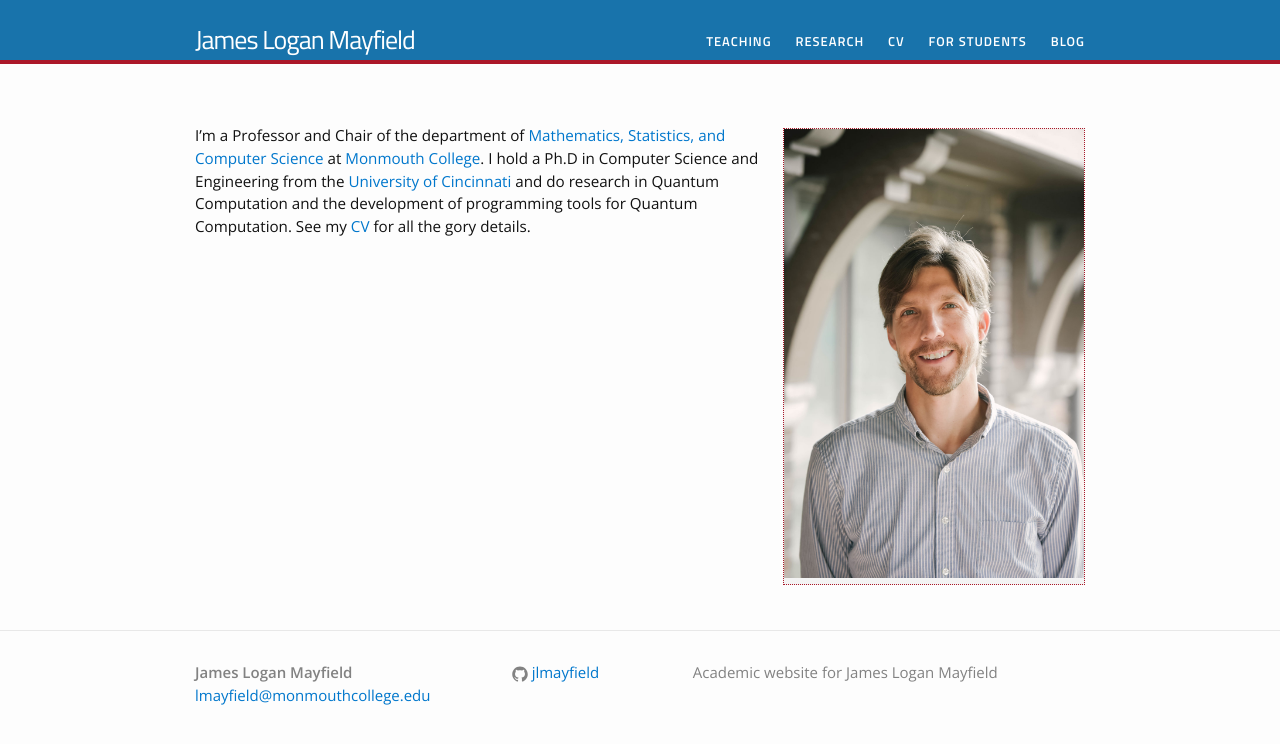
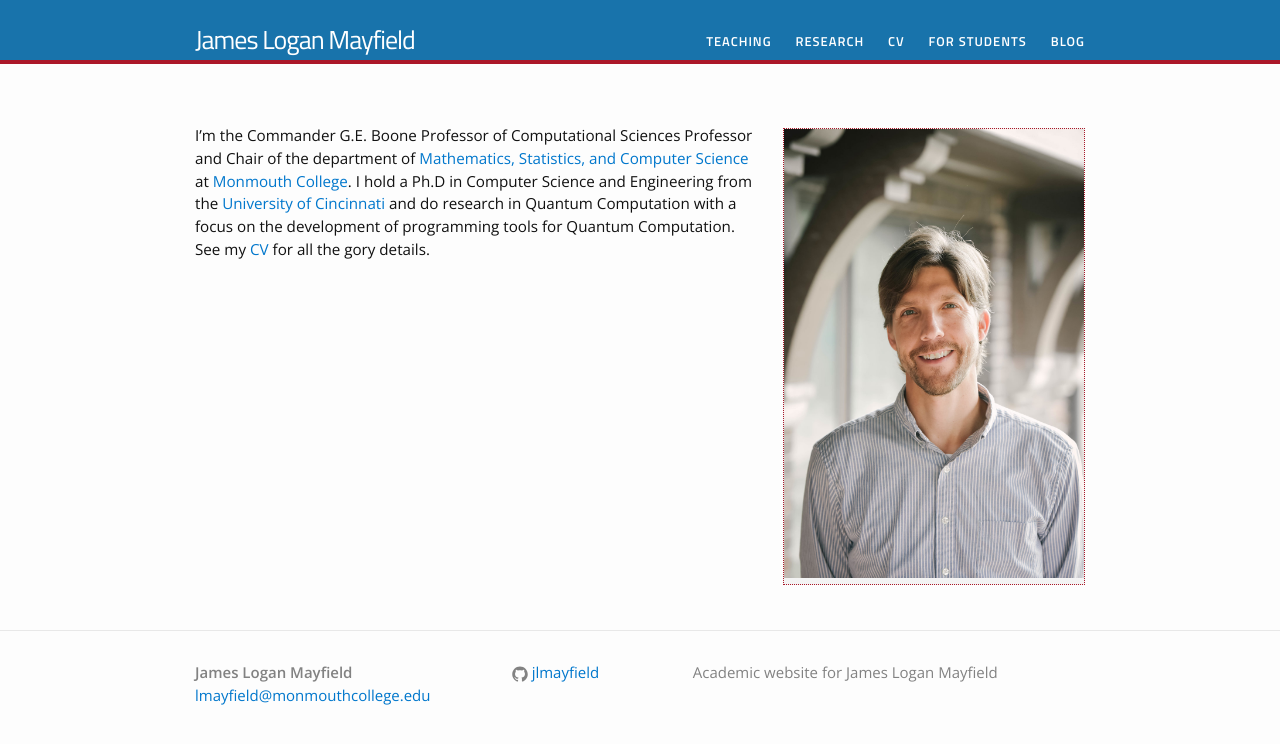
Before and after one commit to jlmayfield/jlmayfield.github.io, a Jekyll site: the page built from index.md, in a window 1280 px wide. Shown: the top 744 px of the page. Built offline with Jekyll 4.4.1, drawn with Linux system fonts in a browser that asks for light colours.

Commit message:
title update.

```diff
--- a/index.md
+++ b/index.md
@@ -6,4 +6,4 @@
 
 {% include image.html url="images/AGP_9258.jpg" caption="" width="300" align="right" %}
 
-I'm a Professor and Chair of the department of [Mathematics, Statistics, and Computer Science](https://ou.monmouthcollege.edu/academics/math/faculty.aspx) at [Monmouth College](http://www.monmouthcollege.edu). I hold a Ph.D in Computer Science and Engineering from the [University of Cincinnati](http://www.uc.edu) and do research in Quantum Computation and the development of programming tools for Quantum Computation. See my [CV](/cv/) for all the gory details.
+I'm the Commander G.E. Boone Professor of Computational Sciences Professor and Chair of the department of [Mathematics, Statistics, and Computer Science](https://ou.monmouthcollege.edu/academics/math/faculty.aspx) at [Monmouth College](http://www.monmouthcollege.edu). I hold a Ph.D in Computer Science and Engineering from the [University of Cincinnati](http://www.uc.edu) and do research in Quantum Computation with a focus on the development of programming tools for Quantum Computation. See my [CV](/cv/) for all the gory details.
```
